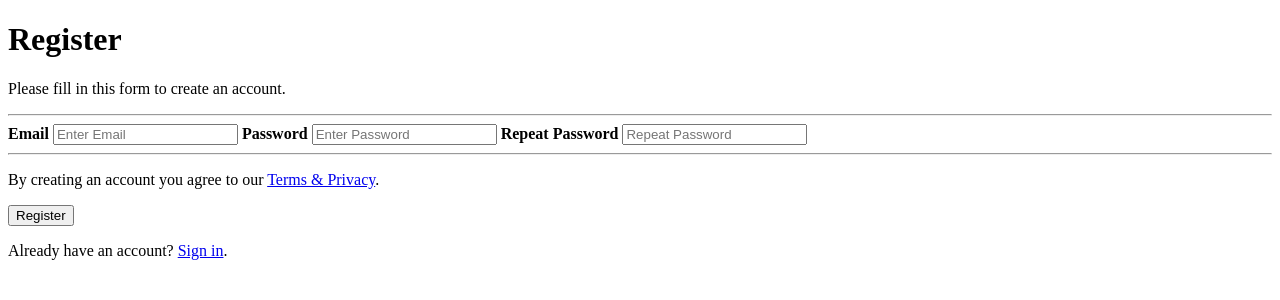
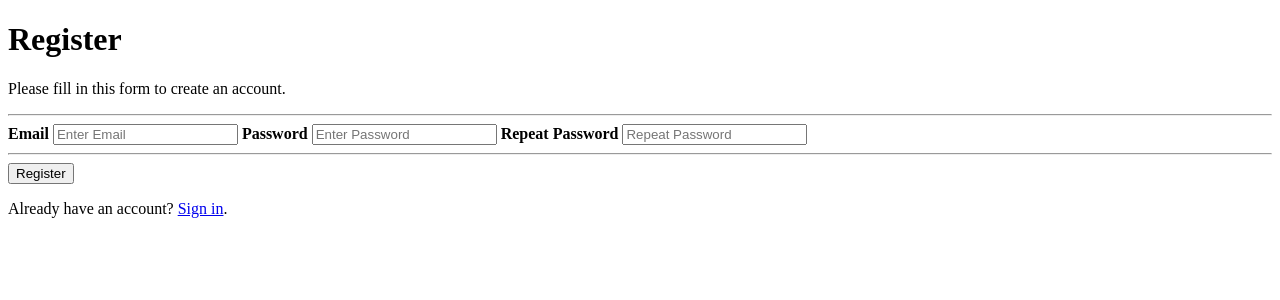
Before and after one commit to ECE493Team4/autotradweb, a Flask app: page /register in a window 1280 px wide. Shown: the top 300 px of the page. Run offline with Flask 3, Linux system fonts and the light colour scheme.

Commit message:
removing terms of service link

```diff
--- a/autotradeweb/templates/register.html
+++ b/autotradeweb/templates/register.html
@@ -20,8 +20,6 @@
     <label for="psw-repeat"><b>Repeat Password</b></label>
     <input type="password" placeholder="Repeat Password" name="psw-repeat" required>
     <hr>
-
-    <p>By creating an account you agree to our <a href="#">Terms & Privacy</a>.</p>
     <button type="submit" class="registerbtn">Register</button>
   </div>
 
```
